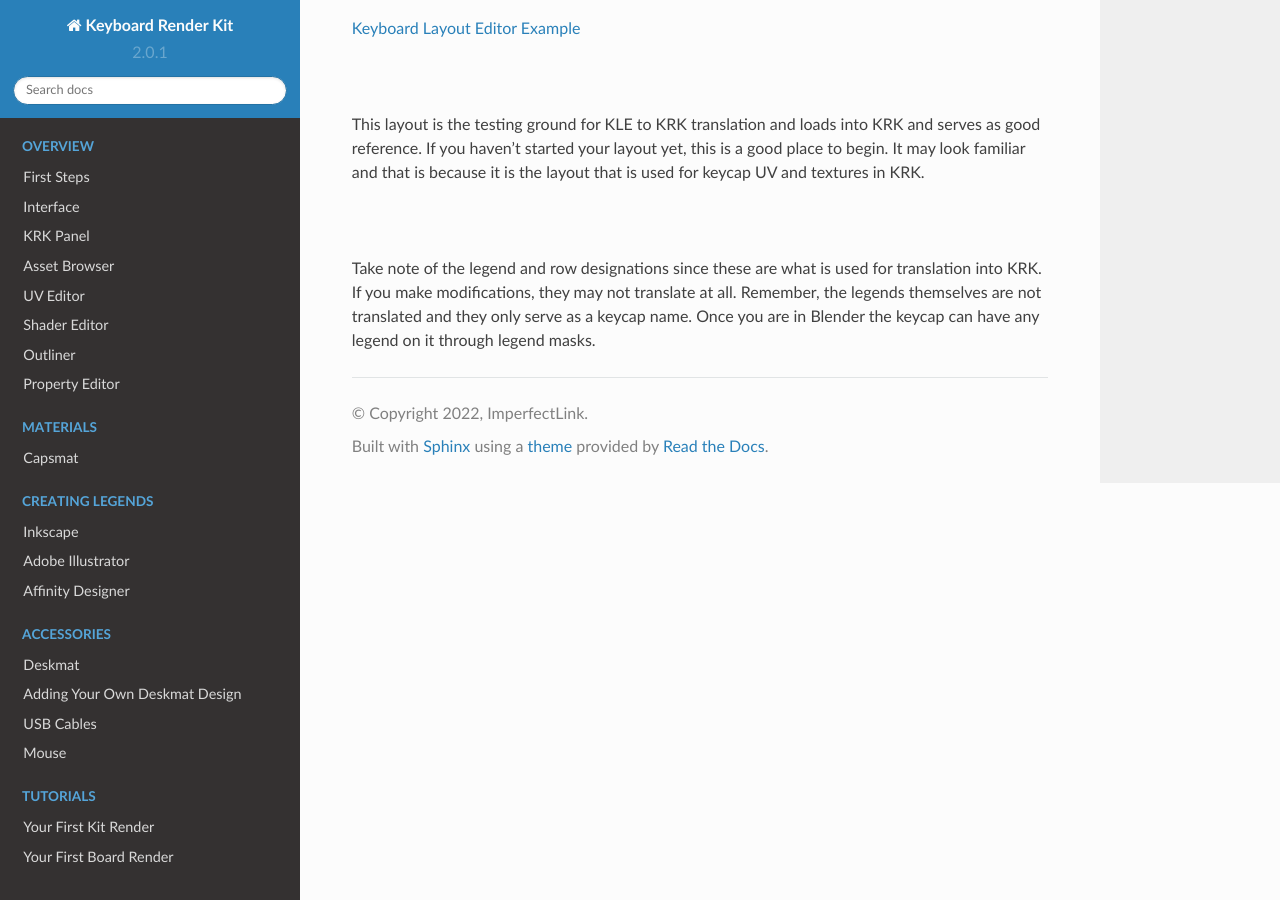
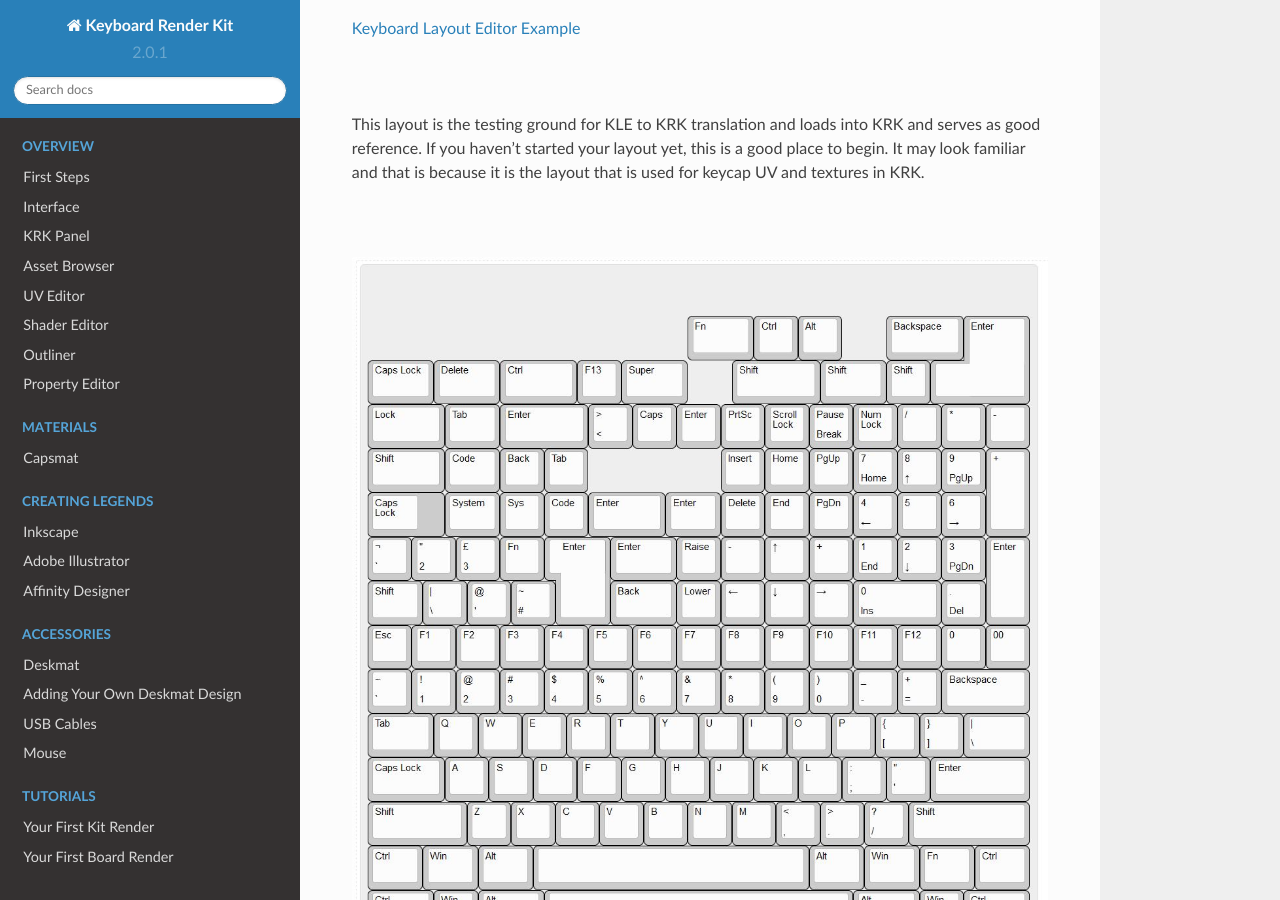
Before and after one commit to imperfectlink/KeyboardRenderKit, a Sphinx documentation site: the page built from docs/source/kle2krk.rst, in a window 1280 px wide and 900 px high, scrolled down 503 px. Built offline with Sphinx 7.4.7 and the Read the Docs theme 2.0.0, drawn with Linux system fonts in a browser that asks for light colours.

Commit message:
Update kle2krk.rst

```diff
--- a/docs/source/kle2krk.rst
+++ b/docs/source/kle2krk.rst
@@ -17,4 +17,8 @@ This layout is the testing ground for KLE to KRK translation and loads into KRK
 
 |
 
+.. image:: img/KLEKRK2.jpg
+
+|
+
 Take note of the legend and row designations since these are what is used for translation into KRK. If you make modifications, they may not translate at all. Remember, the legends themselves are not translated and they only serve as a keycap name. Once you are in Blender the keycap can have any legend on it through legend masks.
```
